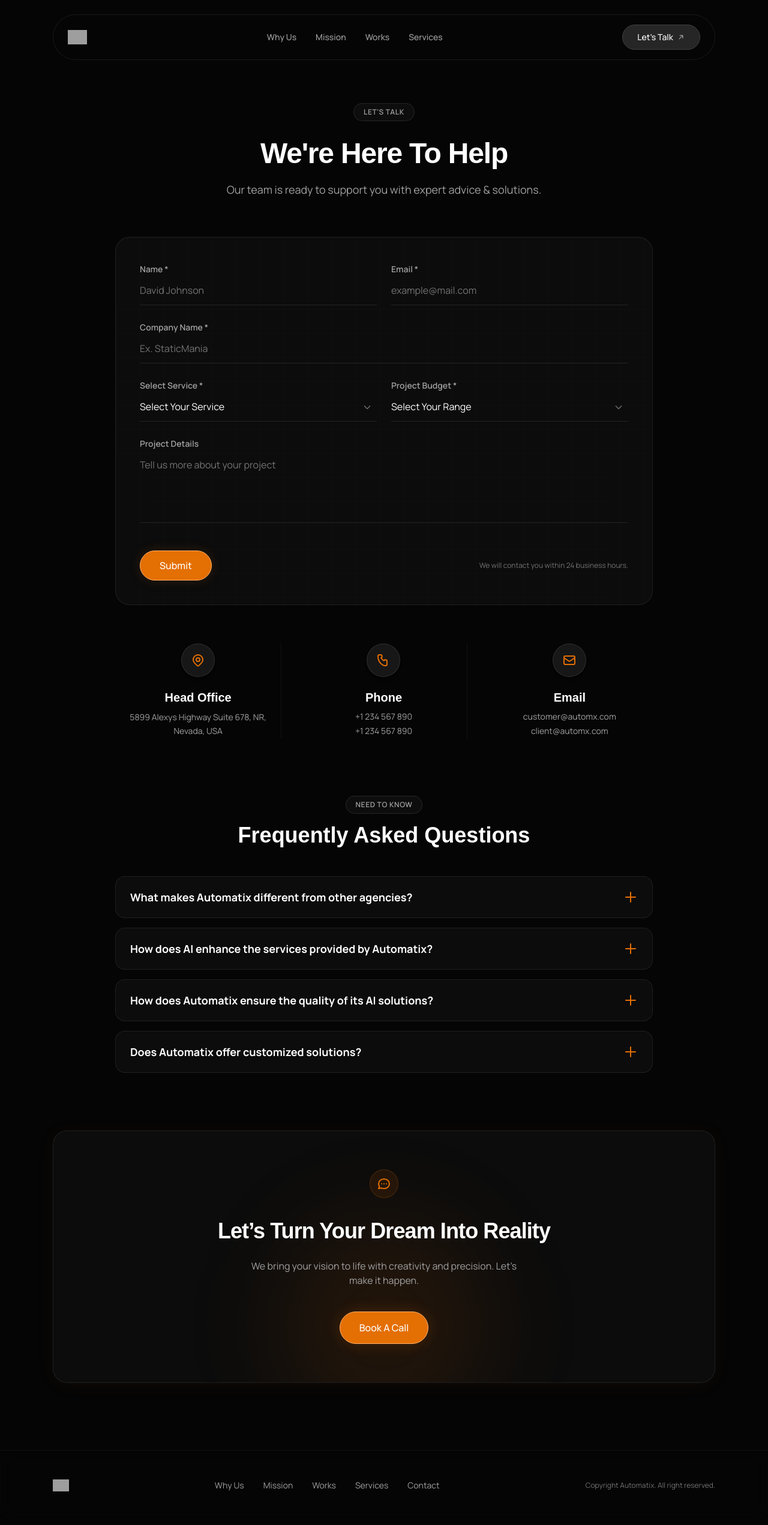
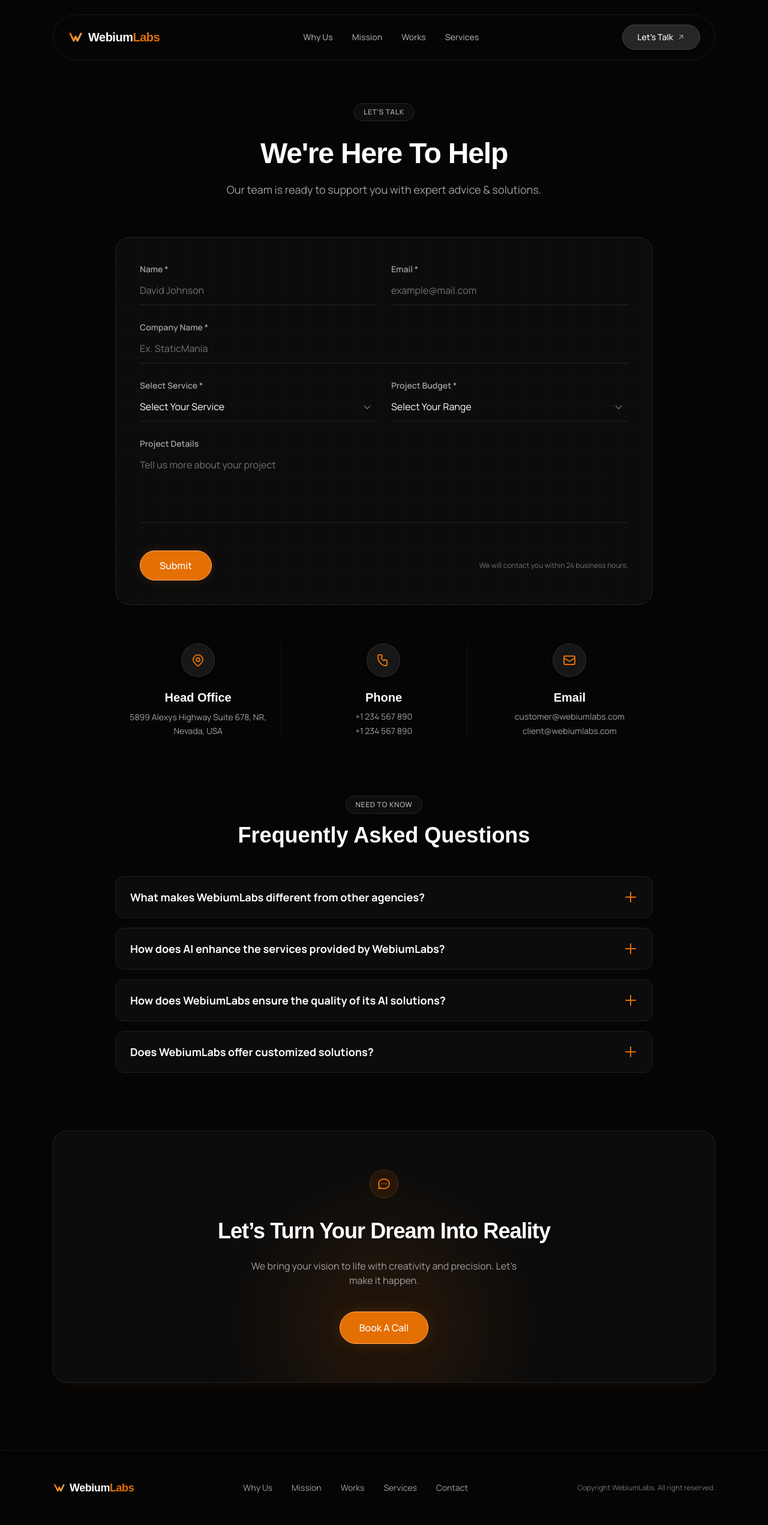
Before and after one commit to Tarster/webiumlabs_website, a Django app: page /contact/ in a window 1280 px wide. Shown: the whole page at 60% size. Before the commit the page ends 2487 px from the top, so only its background shows below. Run offline with Django 5.2, Linux system fonts and the light colour scheme; some libraries are stand-ins or nearby versions; grey boxes are pictures that could not be loaded.

Commit message:
Prepare upload to GitHub

```diff
--- a/core/tests.py
+++ b/core/tests.py
@@ -14,7 +14,7 @@ class CoreViewsTestCase(TestCase):
         response = self.client.get(self.home_url)
         self.assertEqual(response.status_code, 200)
         # Verify content rendered by Jinja2 contains key signature words
-        self.assertContains(response, 'Automatix')
+        self.assertContains(response, 'WebiumLabs')
         self.assertContains(response, 'Agency')
 
     def test_contact_page_loads(self):
--- a/templates/jinja2/404.html
+++ b/templates/jinja2/404.html
@@ -21,8 +21,8 @@
 <head>
     <meta charset="utf-8">
     <meta name="viewport" content="width=device-width, initial-scale=1">
-    <title>Page Not Found — Automatix</title>
-    <meta name="description" content="Automatix is a cutting-edge template crafted for AI agencies.">
+    <title>Page Not Found — WebiumLabs</title>
+    <meta name="description" content="WebiumLabs is a cutting-edge AI and automation agency.">
     <link href="/static/images/wEJRWGXbOvwUcrCkWs3w4O4Zd0.png" rel="icon">
 
     <!-- Google Fonts -->
--- a/templates/jinja2/contact.html
+++ b/templates/jinja2/contact.html
@@ -7,19 +7,19 @@
 
 {% set faq_items = [
     {
-        "question": "What makes Automatix different from other agencies?",
-        "answer": "Automatix stands out by integrating cutting-edge AI technology into every aspect of our services, delivering faster, more accurate, and highly personalized solutions that keep your business ahead."
+        "question": "What makes WebiumLabs different from other agencies?",
+        "answer": "WebiumLabs stands out by integrating cutting-edge AI technology into every aspect of our services, delivering faster, more accurate, and highly personalized solutions that keep your business ahead."
     },
     {
-        "question": "How does AI enhance the services provided by Automatix?",
+        "question": "How does AI enhance the services provided by WebiumLabs?",
         "answer": "AI enables us to automate complex processes, analyze large datasets for actionable insights, and create personalized experiences that drive engagement and results."
     },
     {
-        "question": "How does Automatix ensure the quality of its AI solutions?",
+        "question": "How does WebiumLabs ensure the quality of its AI solutions?",
         "answer": "We employ rigorous testing, continuous monitoring, and iterative improvement processes to ensure our AI solutions meet the highest standards of quality and performance."
     },
     {
-        "question": "Does Automatix offer customized solutions?",
+        "question": "Does WebiumLabs offer customized solutions?",
         "answer": "Absolutely. We tailor every solution to meet the unique needs and goals of our clients, ensuring maximum impact and value."
     },
 ] %}
@@ -27,7 +27,7 @@
 {% set contact_info = [
     {"icon": "location", "title": "Head Office", "details": ["5899 Alexys Highway Suite 678, NR, Nevada, USA"]},
     {"icon": "phone", "title": "Phone", "details": ["+1 234 567 890", "+1 234 567 890"]},
-    {"icon": "email", "title": "Email", "details": ["customer@automx.com", "client@automx.com"]},
+    {"icon": "email", "title": "Email", "details": ["customer@webiumlabs.com", "client@webiumlabs.com"]},
 ] %}
 
 {% set service_options = [
@@ -64,8 +64,8 @@
 <head>
     <meta charset="utf-8">
     <meta name="viewport" content="width=device-width, initial-scale=1">
-    <title>Contact — Automatix</title>
-    <meta name="description" content="Automatix is a cutting-edge template crafted for AI agencies. Easily customizable to suit your needs, it allows you to quickly launch a professional website for your agency. Elevate your AI business with a sleek and powerful online presence.">
+    <title>Contact — WebiumLabs</title>
+    <meta name="description" content="WebiumLabs is a cutting-edge AI and automation agency. Easily customizable to suit your needs, we build high-performing digital solutions to elevate your business with a sleek and powerful online presence.">
     <link href="/static/images/wEJRWGXbOvwUcrCkWs3w4O4Zd0.png" rel="icon">
 
     <!-- Google Fonts -->
--- a/templates/jinja2/footer.html
+++ b/templates/jinja2/footer.html
@@ -2,8 +2,20 @@
 <footer class="relative z-10 border-t border-white/5 bg-dark-600/80 backdrop-blur-md">
     <div class="max-w-6xl mx-auto px-6 py-12 flex flex-col md:flex-row items-center justify-between gap-6">
         <!-- Logo -->
-        <a href="/" class="flex items-center">
-            <img class="h-5 object-contain" src="https://framerusercontent.com/images/JuWcZDrNy5JqIlp4z2naCC0jbdw.svg" alt="Automatix Logo">
+        <a href="/" class="flex items-center gap-2 group">
+            <svg class="h-5 w-5 flex-shrink-0" viewBox="0 0 24 24" fill="none" xmlns="http://www.w3.org/2000/svg">
+                <!-- Stylized W Icon -->
+                <path d="M4 6L10 18L13 11L16 18L22 6" stroke="url(#footer-logo-gradient)" stroke-width="3" stroke-linecap="round" stroke-linejoin="round"/>
+                <defs>
+                    <linearGradient id="footer-logo-gradient" x1="4" y1="6" x2="22" y2="18" gradientUnits="userSpaceOnUse">
+                        <stop stop-color="#e46f03"/>
+                        <stop offset="1" stop-color="#ffb168"/>
+                    </linearGradient>
+                </defs>
+            </svg>
+            <span class="text-lg font-bold font-satoshi tracking-tight text-white select-none">
+                Webium<span class="text-orange-500">Labs</span>
+            </span>
         </a>
 
         <!-- Navigation Links -->
@@ -18,7 +30,7 @@
 
         <!-- Copyright -->
         <p class="text-xs text-neutral-500">
-            Copyright Automatix. All right reserved.
+            Copyright WebiumLabs. All right reserved.
         </p>
     </div>
 </footer>
--- a/templates/jinja2/navbar.html
+++ b/templates/jinja2/navbar.html
@@ -2,9 +2,20 @@
 <header x-data="{ isOpen: false }" class="relative z-50 w-full max-w-6xl mx-auto px-6 py-6">
     <div class="glass-dark rounded-full px-6 py-4 flex items-center justify-between">
         <!-- Logo -->
-        <a href="/" class="flex items-center">
-            <img class="h-6 object-contain" src="https://framerusercontent.com/images/JuWcZDrNy5JqIlp4z2naCC0jbdw.svg"
-                alt="Automatix Logo">
+        <a href="/" class="flex items-center gap-2.5 group">
+            <svg class="h-6 w-6 flex-shrink-0" viewBox="0 0 24 24" fill="none" xmlns="http://www.w3.org/2000/svg">
+                <!-- Stylized W Icon -->
+                <path d="M4 6L10 18L13 11L16 18L22 6" stroke="url(#nav-logo-gradient)" stroke-width="3" stroke-linecap="round" stroke-linejoin="round"/>
+                <defs>
+                    <linearGradient id="nav-logo-gradient" x1="4" y1="6" x2="22" y2="18" gradientUnits="userSpaceOnUse">
+                        <stop stop-color="#e46f03"/>
+                        <stop offset="1" stop-color="#ffb168"/>
+                    </linearGradient>
+                </defs>
+            </svg>
+            <span class="text-xl font-bold font-satoshi tracking-tight text-white select-none">
+                Webium<span class="text-orange-500">Labs</span>
+            </span>
         </a>
 
         <!-- Desktop Links -->
--- a/webium_project/settings.py
+++ b/webium_project/settings.py
@@ -23,7 +23,7 @@ BASE_DIR = Path(__file__).resolve().parent.parent
 SECRET_KEY = 'django-insecure-1x3^ccr*0!_v=lc#tp)(_jn=tv_obdck7^+_uhj+9$c-(0zpe7'
 
 # SECURITY WARNING: don't run with debug turned on in production!
-DEBUG = False
+DEBUG = True
 
 ALLOWED_HOSTS = ['*']
 
```
Also changed, not shown: templates/jinja2/home.html (+5 -10 lines), package-lock.json (added), static/css/style.css, 1 other file.
